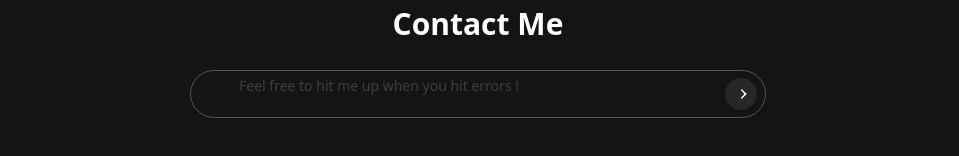
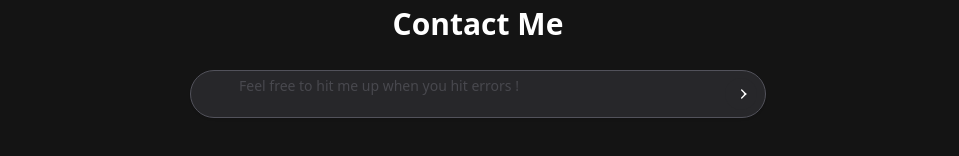
Before and after one commit to arnav-iwnl/portfolio-page, a React (Vite) app: page / in a window 1280 px wide. Shown: the part 3856-4012 px from the top of the page, without its empty margins (162-1121 px from the left). Built offline with nearby package versions, Linux system fonts and the light colour scheme.

Commit message:
v10.3 fix

```diff
--- a/src/Pages/Contact.jsx
+++ b/src/Pages/Contact.jsx
@@ -6,8 +6,6 @@ import {
   FaInstagram,
   FaRegEnvelope,
 } from "react-icons/fa";
-
-
 import { PlaceholdersAndVanishInput } from "../components/ui/placeholder";
 
 export function PlaceholdersAndVanishInputDemo() {
--- a/src/components/ui/placeholder.jsx
+++ b/src/components/ui/placeholder.jsx
@@ -172,8 +172,8 @@ export function PlaceholdersAndVanishInput({
 
     <form
   className={cn(
-    "sm:w-full border-zinc-600 border relative max-w-lg sm:max-w-xl mx-auto :bg-zinc-800 h-10 sm:h-12 rounded-full overflow-hidden shadow-[0px_2px_3px_-1px_rgba(0,0,0,0.1),_0px_1px_0px_0px_rgba(25,28,33,0.02),_0px_0px_0px_1px_rgba(25,28,33,0.08)] transition duration-200",
-    value && "bg-gray-50"
+    "sm:w-full border-zinc-600 border relative max-w-lg sm:max-w-xl mx-auto bg-zinc-800 h-10 sm:h-12 rounded-full overflow-hidden shadow-[0px_2px_3px_-1px_rgba(0,0,0,0.1),_0px_1px_0px_0px_rgba(25,28,33,0.02),_0px_0px_0px_1px_rgba(25,28,33,0.08)] transition duration-200",
+    value && "bg-gray-800"
   )}
   onSubmit={handleSubmit}
 >
```
Also changed, not shown: src/Pages/Home.jsx (+0 -62 lines).
